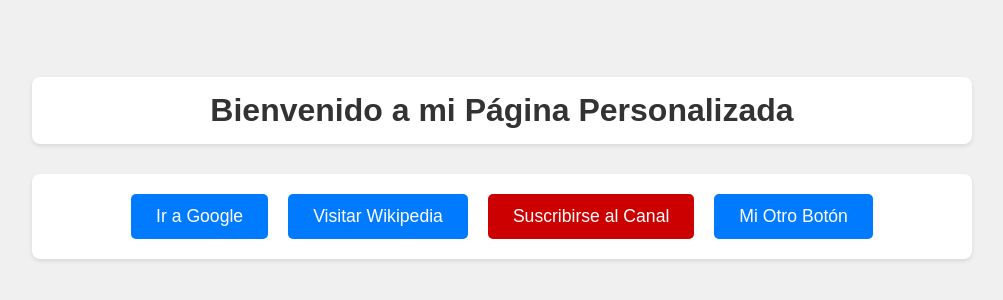
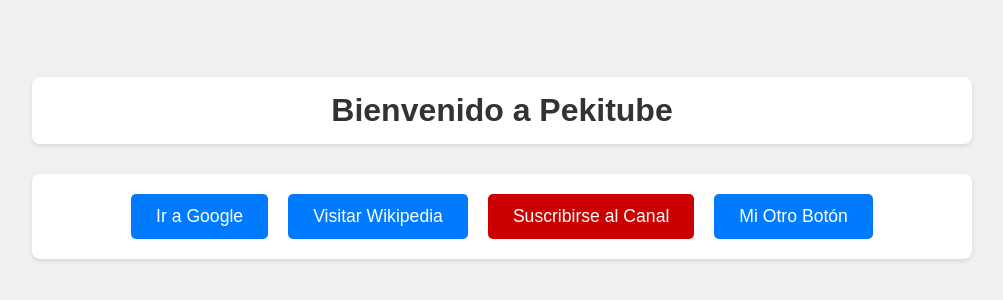
Before and after one commit to elpk-oss/SiEstasAburrido.com, a plain HTML site: page index.html in a window 1280 px wide. Shown: the part 232-532 px from the top of the page, without its empty margins (138-1141 px from the left). Drawn offline with Linux system fonts and the light colour scheme.

Commit message:
Update index.html

```diff
--- a/index.html
+++ b/index.html
@@ -3,7 +3,7 @@
 <head>
     <meta charset="UTF-8">
     <meta name="viewport" content="width=device-width, initial-scale=1.0">
-    <title>Mi Página con Botones</title>
+    <title>Pekitube</title>
     <style>
         /* Estilos CSS */
         body {
@@ -89,7 +89,7 @@
 </head>
 <body>
     <div class="header">
-        <h1>Bienvenido a mi Página Personalizada</h1>
+        <h1>Bienvenido a Pekitube</h1>
     </div>
 
     <div class="button-container">
```
